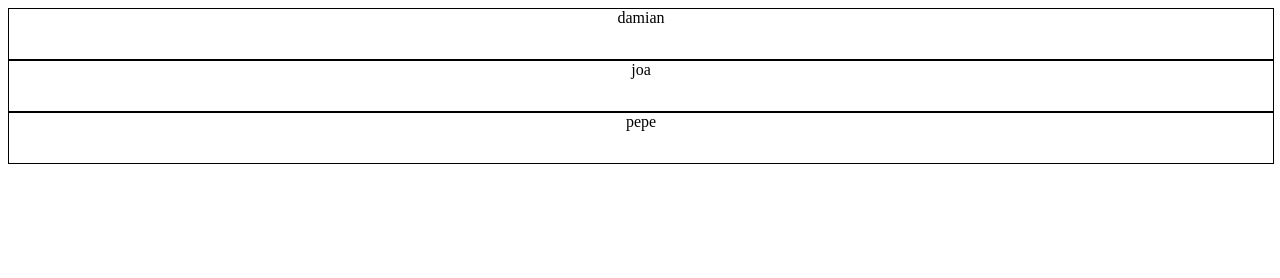
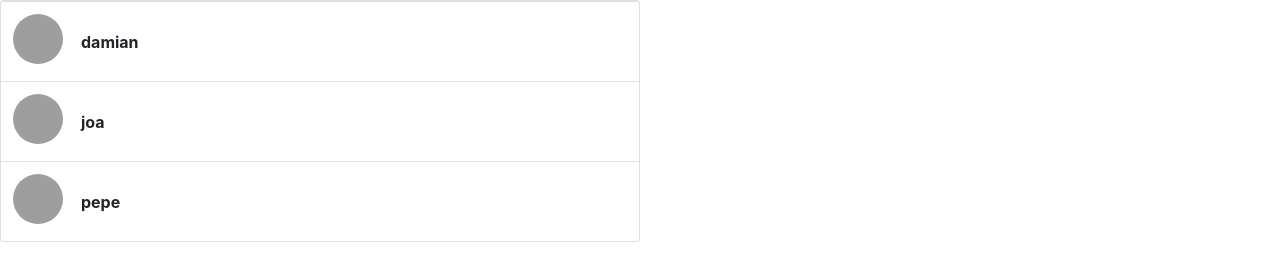
Before and after one commit to Firet/ChatAngular, a plain HTML site: page index.html at #!/home in a window 1280 px wide. Drawn offline with nearby package versions, Linux system fonts and the light colour scheme; grey boxes are pictures that could not be loaded.

Commit message:
lista de contactos

```diff
--- a/css/style.css
+++ b/css/style.css
@@ -1,7 +1,31 @@
-.item{
+.containerCustom {
+    width: 50px;
+    height: 50px;
+}
+.avatarCustom {
+    vertical-align: middle;
+    width: 50px;
+    height: 50px;
+    border-radius: 50%;
+}
+.thumbnail {
+    position: relative;
+    width: 50px;
+    height: 50px;
+    overflow: hidden;
+    border-radius: 50%;
+  }
+  .thumbnail img {
+    position: absolute;
+    left: 50%;
+    top: 50%;
+    height: 100%;
+    width: auto;
+    -webkit-transform: translate(-50%,-50%);
+        -ms-transform: translate(-50%,-50%);
+            transform: translate(-50%,-50%);
+  }
+  .thumbnail img.portrait {
     width: 100%;
-    height: 50px;
-    text-align: center;
-    border: 1px solid black;
-
-}
+    height: auto;
+  }
--- a/index.html
+++ b/index.html
@@ -2,10 +2,16 @@
 <html>
 	<head>
 		<title>Proyecto Angular</title>
+		<meta name="viewport" content="width=device-width, initial-scale=1, shrink-to-fit=no">
 		<link href="css/style.css" rel="stylesheet">
+		<link rel="stylesheet" href="https://stackpath.bootstrapcdn.com/bootstrap/4.1.1/css/bootstrap.min.css" integrity="sha384-WskhaSGFgHYWDcbwN70/dfYBj47jz9qbsMId/iRN3ewGhXQFZCSftd1LZCfmhktB" crossorigin="anonymous">
 		<script src="lib/angular.min.js"></script>
 		<script type="text/javascript" src="lib/angular-ui-router.min.js"></script>
 		<script type="text/javascript" src="js/app.js"></script>
+		<script src="https://code.jquery.com/jquery-3.3.1.slim.min.js" integrity="sha384-q8i/X+965DzO0rT7abK41JStQIAqVgRVzpbzo5smXKp4YfRvH+8abtTE1Pi6jizo" crossorigin="anonymous"></script>
+		<script src="https://cdnjs.cloudflare.com/ajax/libs/popper.js/1.14.3/umd/popper.min.js" integrity="sha384-ZMP7rVo3mIykV+2+9J3UJ46jBk0WLaUAdn689aCwoqbBJiSnjAK/l8WvCWPIPm49" crossorigin="anonymous"></script>
+		<script src="https://stackpath.bootstrapcdn.com/bootstrap/4.1.1/js/bootstrap.min.js" integrity="sha384-smHYKdLADwkXOn1EmN1qk/HfnUcbVRZyYmZ4qpPea6sjB/pTJ0euyQp0Mk8ck+5T" crossorigin="anonymous"></script>
+
 		<!-- CONTROLLERS -->
 		<script type="text/javascript" src="js/controllers/homeCtrl.js"></script>
 	</head>
--- a/js/controllers/homeCtrl.js
+++ b/js/controllers/homeCtrl.js
@@ -1,13 +1,16 @@
 angular.module("primerProyecto")
-.controller('homeCtrl', function($scope) {
-    var nombre = "joa";
+.controller('homeCtrl', function($scope, $http) {
+
     let contactos = [{
-        nombre: "damian"
+      name: "damian",
+      avatar: "https://vignette.wikia.nocookie.net/dragonball/images/a/a9/Vegeta.png/revision/latest?cb=20180204191902&path-prefix=es"
     },{
-        nombre: nombre
+      name: "joa",
+      avatar: "https://vignette.wikia.nocookie.net/dragonball/images/a/a9/Vegeta.png/revision/latest?cb=20180204191902&path-prefix=es"
     },{
-        nombre: "pepe"
-    }];
+      name: "pepe",
+      avatar: "https://vignette.wikia.nocookie.net/dragonball/images/a/a9/Vegeta.png/revision/latest?cb=20180204191902&path-prefix=es"
+    }]
 
     $scope.usuarios = contactos;
     $scope.mostrarNombre = function(index){
--- a/templates/home.html
+++ b/templates/home.html
@@ -1,5 +1,18 @@
-<div>
-		<div class="item" ng-click="mostrarNombre($index)" ng-repeat="usuario in usuarios">
-			{{usuario.nombre}}
-		</div>
+<div class="card" style="width: 50%; height: 100%;">
+	<ul class="list-group list-group-flush">
+		<li class="list-group-item" style="height: 80px; padding: 0; margin: 0; border: 0;" ng-repeat="usuario in usuarios">
+			<table class="table" style="margin: 0; height: 100%;">
+				<tr>
+					<th style="width: 80px;">
+							<div class="thumbnail">
+								<img ng-src="{{usuario.avatar}}">
+							</div>
+					</th>
+					<th style="padding: 0; vertical-align: middle; ">
+						<p style="margin: 0;">{{usuario.name}}</p>
+					</th>
+				</tr>
+			</table>
+		</li>
+	</ul>
 </div>
```
